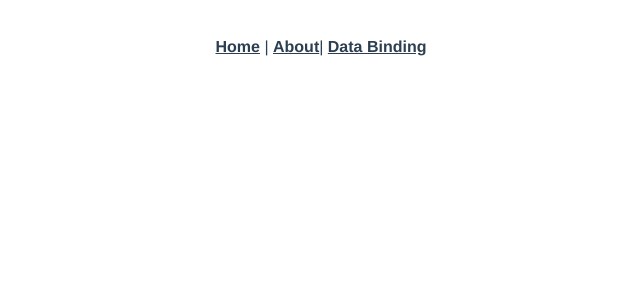
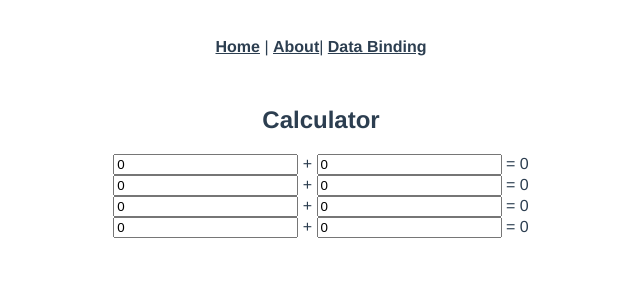
Before and after one commit to shindohyun/vue-project, a Vue app: page /composition-api in a window 1280 px wide. Shown: the top 300 px of the page, without its empty margins (319-959 px from the left). Built offline with nearby package versions, Linux system fonts and the light colour scheme.

Commit message:
Composition API 기본 사용방법

```diff
--- /dev/null
+++ b/src/common.js
@@ -0,0 +1,15 @@
+import { reactive, computed, toRefs } from 'vue'
+
+const externalPlusCalculator = () => {
+  const state = reactive({
+    extNum1: 0,
+    extNum2: 0,
+    extResult: computed(() => parseInt(state.extNum1) + parseInt(state.extNum2))
+  })
+  function externalPlusNumbers() {
+    state.extResult = parseInt(state.extNum1) + parseInt(state.extNum2)
+  }
+  return toRefs(state, externalPlusNumbers)
+}
+
+export { externalPlusCalculator }
--- a/src/router/index.js
+++ b/src/router/index.js
@@ -4,6 +4,8 @@ import DataBinding from '../views/DataBinding.vue'
 import NestedComponent from '../views/NestedComponent.vue'
 import ParentComponent from '../views/ParentComponent.vue'
 import ProvideInject from '../views/ProvideInject.vue'
+import OptionsApi from '../views/OptionsApi'
+import CompositionApi from '../views/CompositionApi'
 
 const routes = [
   {
@@ -38,6 +40,16 @@ const routes = [
     path: '/provide-inject',
     name: 'ProvideInject',
     component: ProvideInject
+  },
+  {
+    path: '/options-api',
+    name: 'OptionsApi',
+    component: OptionsApi
+  },
+  {
+    path: '/composition-api',
+    name: 'CompositionApi',
+    component: CompositionApi
   }
 ]
 
--- /dev/null
+++ b/src/views/CompositionApi.vue
@@ -0,0 +1,61 @@
+<template>
+  <div>
+    <h2>Calculator</h2>
+    <div>
+      <input type="text" v-model="state.num1" @keyup="plusNumbers"/>
+      <span> + </span>
+      <input type="text" v-model="state.num2" @keyup="plusNumbers"/>
+      <span> = </span>
+      <span>{{state.result1}}</span>
+    </div>
+    <div>
+      <input type="text" v-model="state.num1"/>
+      <span> + </span>
+      <input type="text" v-model="state.num2"/>
+      <span> = </span>
+      <span>{{state.result2}}</span>
+    </div>
+    <div>
+      <input type="text" v-model="extNum1"/>
+      <span> + </span>
+      <input type="text" v-model="extNum2"/>
+      <span> = </span>
+      <span>{{extResult}}</span>
+    </div>
+    <div>
+      <input type="text" v-model="extNum1" @keyup="extPlusNumbers"/>
+      <span> + </span>
+      <input type="text" v-model="extNum2" @keyup="extPlusNumbers"/>
+      <span> = </span>
+      <span>{{extResult}}</span>
+    </div>
+  </div>
+</template>
+<script>
+import { reactive, computed } from 'vue'
+import { externalPlusCalculator } from '../common.js'
+
+export default {
+  name: 'calculator',
+  setup() {
+    const state = reactive({
+      num1: 0,
+      num2: 0,
+      result1: 0,
+      result2: computed(() => parseInt(state.num1) + parseInt(state.num2))
+    })
+    function plusNumbers() {
+      state.result1 = parseInt(state.num1) + parseInt(state.num2)
+    }
+    const { extNum1, extNum2, extResult, externalPlusNumbers } = externalPlusCalculator()
+    return {
+      state,
+      plusNumbers,
+      extNum1,
+      extNum2,
+      extResult,
+      externalPlusNumbers
+    }
+  }
+}
+</script>
--- /dev/null
+++ b/src/views/OptionsApi.vue
@@ -0,0 +1,29 @@
+<template>
+  <div>
+    <h2>Calculator</h2>
+    <div>
+      <input type="text" v-model="num1" @keyup="plusNumbers"/>
+      <span> + </span>
+      <input type="text" v-model="num2" @keyup="plusNumbers"/>
+      <span> = </span>
+      <span>{{result}}</span>
+    </div>
+  </div>
+</template>
+<script>
+export default {
+  name: 'calculator',
+  data() {
+    return {
+      num1: 0,
+      num2: 0,
+      result: 0
+    }
+  },
+  methods: {
+    plusNumbers() {
+      this.result = parseInt(this.num1) + parseInt(this.num2)
+    }
+  }
+}
+</script>
```
